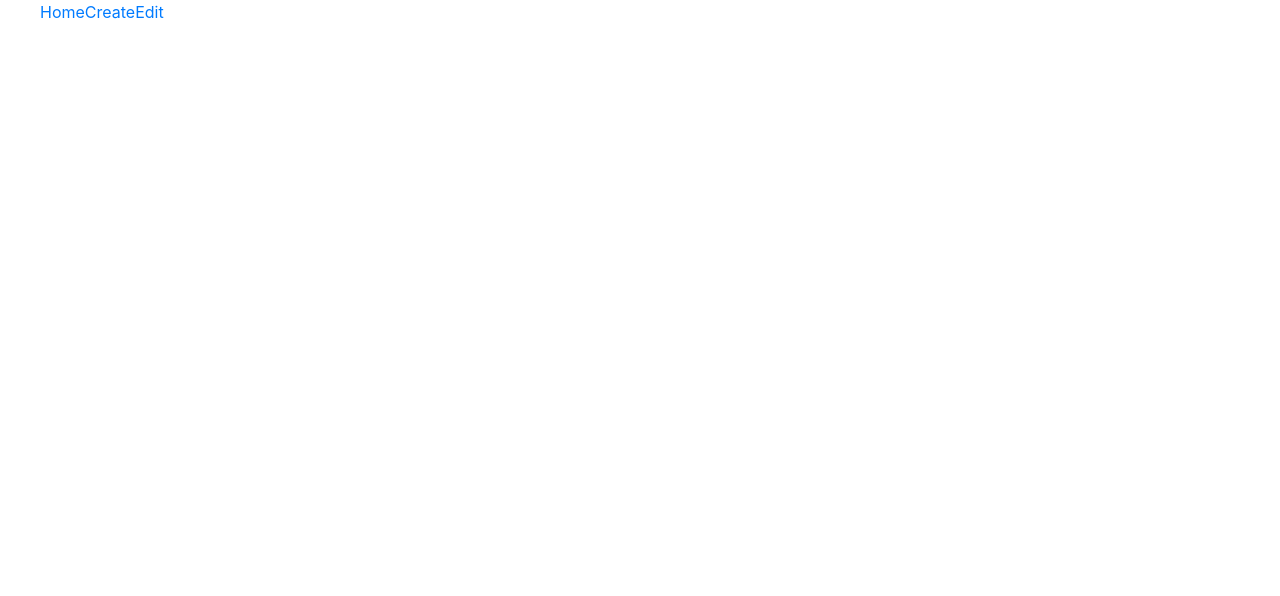
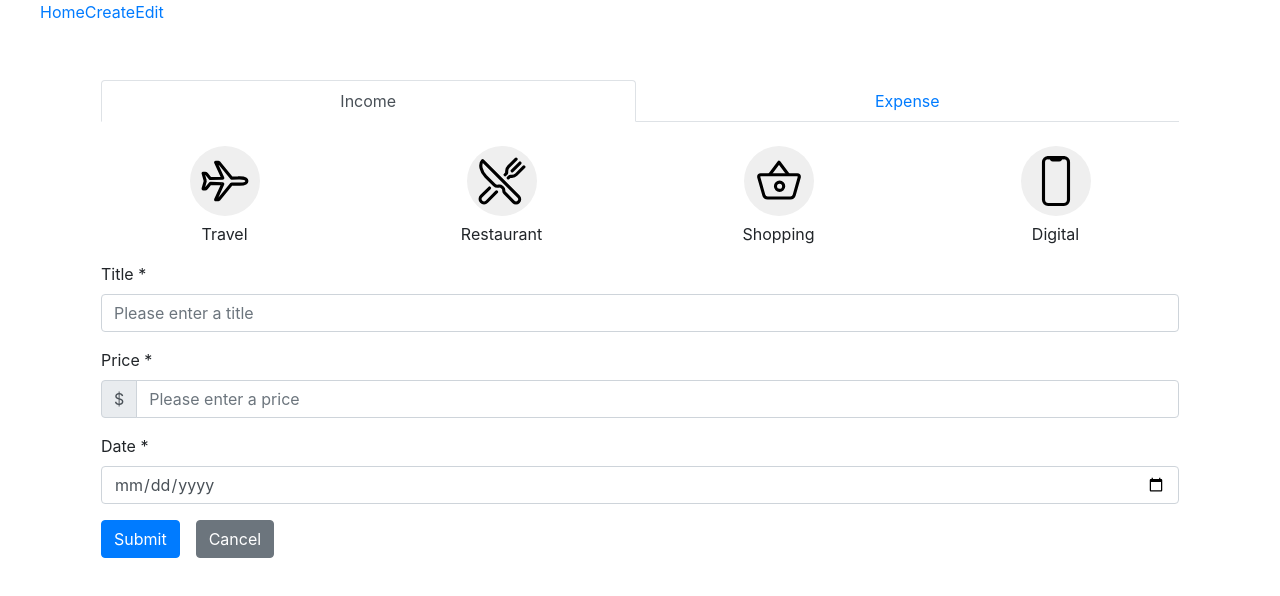
Before and after one commit to yf12chen/Online-Bookkeeping-App, a React (Create React App) app in the folder Online-Bookkeeping-App/: page /create in a window 1280 px wide. Shown: the top 596 px of the page. Built offline with nearby package versions, Linux system fonts and the light colour scheme.

Commit message:
March 1st

```diff
--- a/Online-Bookkeeping-App/src/components/CategorySelect.js
+++ b/Online-Bookkeeping-App/src/components/CategorySelect.js
@@ -20,31 +20,31 @@ class CategorySelect extends React.Component {
         const { categories } = this.props
         const { selectedCategoryId } = this.state
         return (
-            <div className="category-select-component">
-                <div className="row">
-                    {
-                        categories.map((category, index) => {
+
+            <div className="row category-select-component">
+                {categories.map((category, index) => {
                     const activeClassName = (selectedCategoryId === category.id) ? 'category-item col-3 active' : 'category-item col-3'
+
                     return (
-                                <div className={activeClassName} key={index} onClick={(event) => { this.setSelectedCategory(event, category) }}>
+                        <div className={activeClassName} key={index} role="button" style={{ textAlign: 'center' }}
+                            onClick={(event) => { this.setSelectedCategory(event, category) }}>
                             <ion-icon
                                 class="rounded-circle"
                                 style={{
-                                            backgroundColor: "",
-                                            padding: "5px",
-                                            color: "#555",
+                                    backgroundColor: (category.id === selectedCategoryId) ? '#347eff' : '#efefef',
+                                    padding: "10px",
+                                    color: (category.id === selectedCategoryId) ? '#fff' : 'black',
                                     fontSize: "50px"
                                 }}
                                 name={category.iconName}
                             />
-
+                            <p>{category.name}</p>
                         </div>
                     )
-                        })
-                    }
+
+                })}
             </div>
 
-            </div>
         )
     }
 }
--- a/Online-Bookkeeping-App/src/components/PriceForm.js
+++ b/Online-Bookkeeping-App/src/components/PriceForm.js
@@ -13,7 +13,7 @@ class PriceForm extends React.Component {
     }
     state = {
         validatePass: true,
-        errorMessage: '',
+        errorMessage: [],
     }
     sumbitForm = (event) => {
 
@@ -26,7 +26,7 @@ class PriceForm extends React.Component {
             if (price < 0) {
                 this.setState({
                     validatePass: false,
-                    errorMessage: 'Price must be greater than 0'
+                    errorMessage: this.state.errorMessage.push('Price must be greater than 0')
                 })
             } else if (!isValidDate(date)) {
                 this.setState({
@@ -69,7 +69,7 @@ class PriceForm extends React.Component {
                     <label htmlFor="price">Price *</label>
                     <div className="input-group">
                         <div className="input-group-prepend">
-                            <span className="input-group-text">¥</span>
+                            <span className="input-group-text">$</span>
                         </div>
                         <input
                             type="number"
@@ -81,7 +81,7 @@ class PriceForm extends React.Component {
                     </div>
                 </div>
                 <div className="form-group">
-                    <label htmlFor="date">日期 *</label>
+                    <label htmlFor="date">Date *</label>
                     <input
                         type="date" className="form-control"
                         id="date" placeholder="Please enter a date"
--- a/Online-Bookkeeping-App/src/containers/Create.js
+++ b/Online-Bookkeeping-App/src/containers/Create.js
@@ -8,17 +8,24 @@ import { TYPE_INCOME, TYPE_EXPENSE } from '../utilities'
 class Create extends React.Component {
     constructor(props) {
         super(props)
+
     }
 
     render() {
+        const filterCategories = testCategories.filter((category) => { return category.type === TYPE_EXPENSE })
         return (
-            <div className="create-page py-3 px-3 rounded mt-3" style={{ background: '#fff' }}>
-                {/* <CategorySelect categories={3} onSelectCategory={() => { }} /> */}
-
+            <div className="create-page px-3 py-3 mt-3 rounded" style={{ background: '#fff' }} >
+                <Tabs activeIndex={0} onTabChange={() => { }}>
+                    <Tab>Income</Tab>
+                    <Tab>Expense</Tab>
+                </Tabs>
+                <CategorySelect categories={filterCategories} onSelectCategory={() => { }} />
+                <PriceForm
+                    onFormSubmit={() => { }}
+                    onCancelSubmit={() => { }}
+                />
             </div>
         )
-
-
     }
 }
 
--- a/Online-Bookkeeping-App/src/testData.js
+++ b/Online-Bookkeeping-App/src/testData.js
@@ -1,43 +1,43 @@
 export const testCategories = [
     {
         "name": "Travel",
-        "iconName": "ios-plane",
+        "iconName": "airplane-outline",
         "id": "1",
         "type": "expense"
     },
     {
         "name": "Restaurant",
-        "iconName": "ios-restaurant",
+        "iconName": "restaurant-outline",
         "id": "2",
         "type": "expense"
     },
     {
         "name": "Shopping",
-        "iconName": "ios-basket",
+        "iconName": "basket-outline",
         "id": "3",
         "type": "expense"
     },
     {
         "name": "Digital",
-        "iconName": "ios-phone-portrait",
+        "iconName": "phone-portrait-outline",
         "id": "4",
         "type": "expense"
     },
     {
         "name": "Salary",
-        "iconName": "ios-card",
+        "iconName": "wallet-outline",
         "id": "10",
         "type": "income"
     },
     {
         "name": "Part-time",
-        "iconName": "ios-cash",
+        "iconName": "cash-outline",
         "id": "11",
         "type": "income"
     },
     {
         "name": "Ivestment",
-        "iconName": "logo-yen",
+        "iconName": "card-outline",
         "id": "12",
         "type": "income"
     },
@@ -47,53 +47,53 @@ export const testItems = [
     {
         "title": "buy stuff for kitten",
         "price": 100,
-        "date": "2018-08-15",
-        "monthCategory": "2018-8",
+        "date": "2020-02-15",
+        "monthCategory": "2020-02",
         "id": "_kly1klf4g",
         "cid": "1",
         "timestamp": 1534291200000
     },
     {
-        "title": "这是我的工资",
+        "title": "My Salary",
         "price": 20000,
-        "date": "2018-08-18",
-        "monthCategory": "2018-8",
+        "date": "2020-02-18",
+        "monthCategory": "2020-02",
         "id": "_bd16bjeen",
         "cid": "2",
         "timestamp": 1534550400000
     },
     {
-        "title": "和哥们一起喝酒",
+        "title": "Drinks",
         "price": 300,
-        "date": "2018-08-20",
-        "monthCategory": "2018-8",
+        "date": "2020-02-20",
+        "monthCategory": "2020-02",
         "id": "_jjfice21k",
         "cid": "3",
         "timestamp": 1534723200000
     },
     {
-        "title": "理财收入",
+        "title": "Mutual Fund",
         "price": 1000,
-        "date": "2018-08-11",
-        "monthCategory": "2018-8",
+        "date": "2020-02-21",
+        "monthCategory": "2020-02",
         "id": "_1fg1wme63",
         "cid": "11",
         "timestamp": 1533945600000
     },
     {
-        "title": "理财收入",
+        "title": "Mutual Fund",
         "price": 300,
-        "date": "2018-11-15",
-        "monthCategory": "2018-11",
+        "date": "2020-02-27",
+        "monthCategory": "2020-02",
         "id": "_qryggm5y8",
         "cid": "12",
         "timestamp": 1534291200000
     },
     {
-        "title": "请别人吃饭",
+        "title": "restaurant",
         "price": 300,
-        "date": "2018-11-15",
-        "monthCategory": "2018-11",
+        "date": "2020-02-24",
+        "monthCategory": "2020-02",
         "id": "_qryggm511",
         "cid": "3",
         "timestamp": 1534291200000
```
Lines whose indentation alone changed are shown as unchanged.
